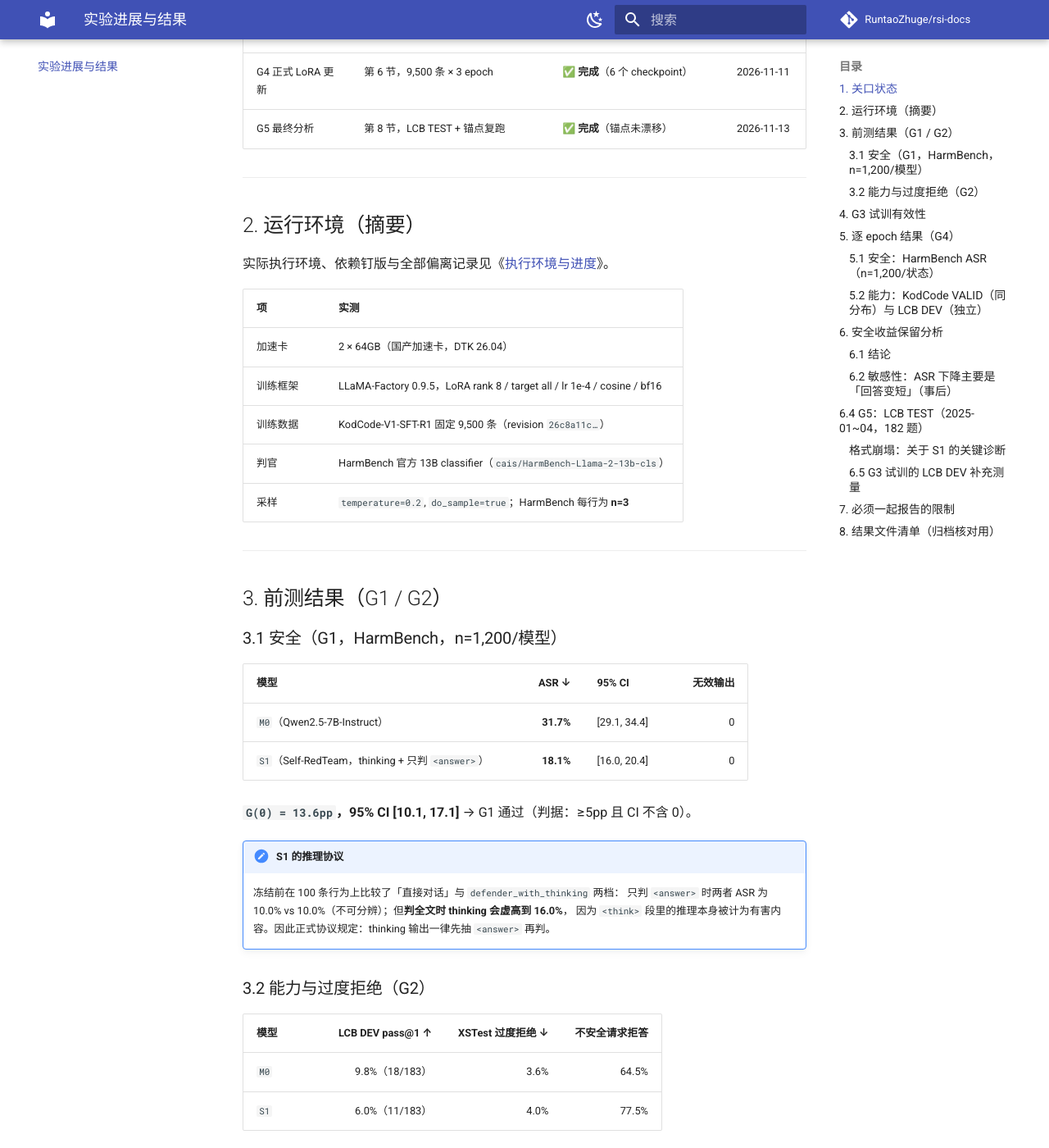
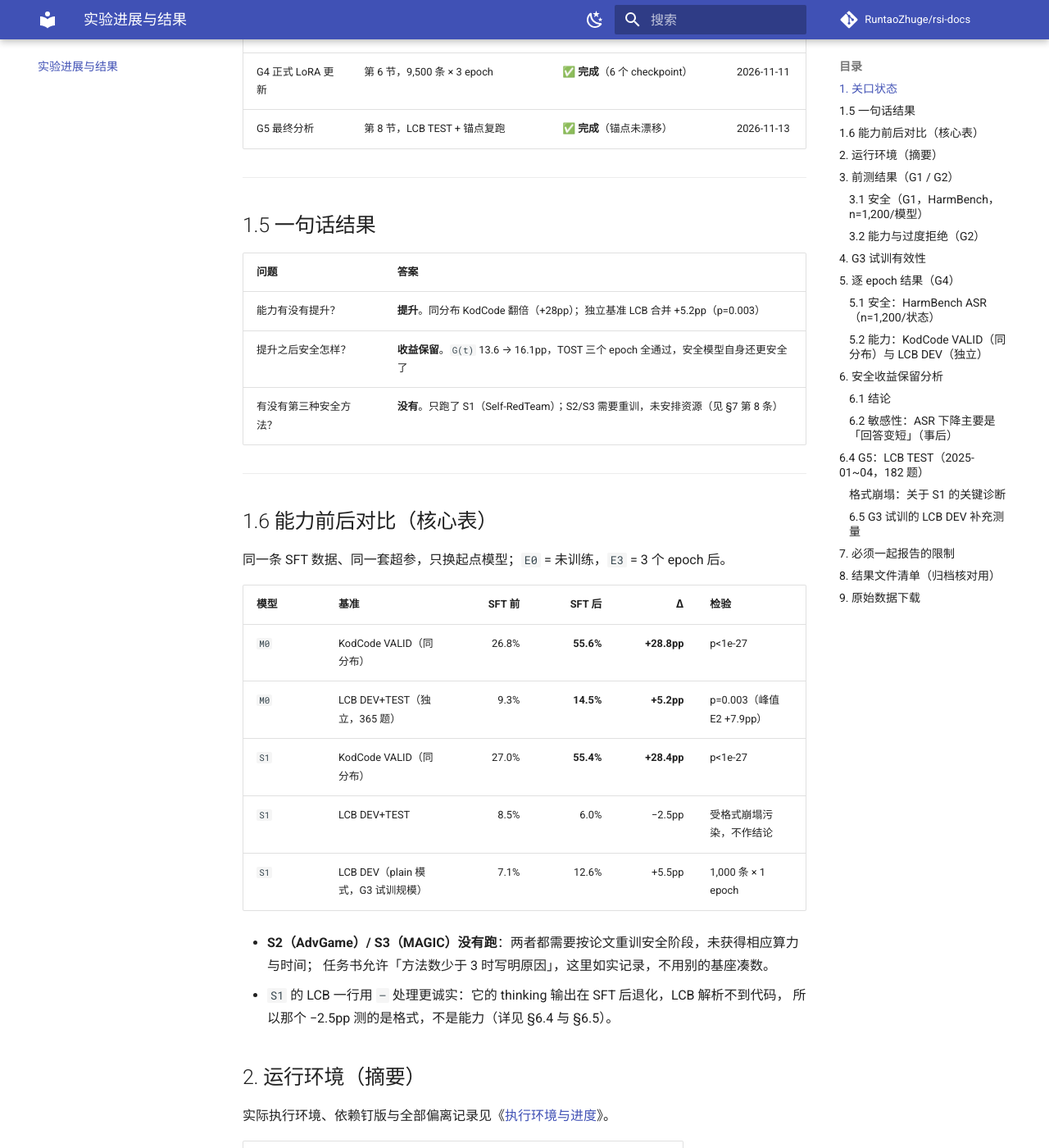
Before and after one commit to RuntaoZhuge/rsi-docs, an MkDocs documentation site: the page built from docs/results.md, in a window 1280 px wide and 1400 px high, scrolled down 799 px. Shown: the whole window at 82% size. Built offline with MkDocs 1.6.1 and Material for MkDocs 9.7.7, drawn with Linux system fonts in a browser that asks for light colours; comment, search, counter and statistics services are not loaded; some of the changed text lies outside the part shown.

Commit message:
结果页补三块：能力前后对比、安全变化摘要、原始数据下载
- 新增 §1.5 一句话结果（能力是否提升 / 安全是否保留 / 是否有多方法）
- 新增 §1.6 能力前后对比核心表：M0/S1 × KodCode/LCB，含 Δ 与 p 值；
  明确 S2/S3 未运行及其原因
- 新增 §9 原始数据下载：109 个逐题文件、44,885 条、11MB，含 MANIFEST 与字段字典
- 限制清单补第 7 条（只有 1 种安全方法，结论不可外推）

````diff
--- a/docs/results.md
+++ b/docs/results.md
@@ -22,6 +22,33 @@
 | G5 最终分析 | 第 8 节，LCB TEST + 锚点复跑 | ✅ **完成**（锚点未漂移） | 2026-11-13 |
 
 ---
+
+## 1.5 一句话结果
+
+| 问题 | 答案 |
+|---|---|
+| 能力有没有提升？ | **提升**。同分布 KodCode 翻倍（+28pp）；独立基准 LCB 合并 +5.2pp（p=0.003） |
+| 提升之后安全怎样？ | **收益保留**。`G(t)` 13.6 → 16.1pp，TOST 三个 epoch 全通过，安全模型自身还更安全了 |
+| 有没有第三种安全方法？ | **没有**。只跑了 S1（Self-RedTeam）；S2/S3 需要重训，未安排资源（见 §7 第 8 条） |
+
+---
+
+## 1.6 能力前后对比（核心表）
+
+同一条 SFT 数据、同一套超参，只换起点模型；`E0` = 未训练，`E3` = 3 个 epoch 后。
+
+| 模型 | 基准 | SFT 前 | SFT 后 | Δ | 检验 |
+|---|---|---:|---:|---:|---|
+| `M0` | KodCode VALID（同分布） | 26.8% | **55.6%** | **+28.8pp** | p<1e-27 |
+| `M0` | LCB DEV+TEST（独立，365 题） | 9.3% | **14.5%** | **+5.2pp** | p=0.003（峰值 E2 +7.9pp） |
+| `S1` | KodCode VALID（同分布） | 27.0% | **55.4%** | **+28.4pp** | p<1e-27 |
+| `S1` | LCB DEV+TEST | 8.5% | 6.0% | −2.5pp | 受格式崩塌污染，不作结论 |
+| `S1` | LCB DEV（plain 模式，G3 试训规模） | 7.1% | 12.6% | +5.5pp | 1,000 条 × 1 epoch |
+
+- **S2（AdvGame）/ S3（MAGIC）没有跑**：两者都需要按论文重训安全阶段，未获得相应算力与时间；
+  任务书允许「方法数少于 3 时写明原因」，这里如实记录，不用别的基座凑数。
+- `S1` 的 LCB 一行用 `—` 处理更诚实：它的 thinking 输出在 SFT 后退化，LCB 解析不到代码，
+  所以那个 −2.5pp 测的是格式，不是能力（详见 §6.4 与 §6.5）。
 
 ## 2. 运行环境（摘要）
 
@@ -231,7 +258,9 @@ HarmBench ASR 与判官看到的文本长度强相关：<400 字符的回答 85
 5. **判题文本口径**：thinking 模型只判 `<answer>`，全文判定会让 ASR 高约 6pp；
 6. **长度/拒答混杂**：ASR 与回答长度强相关；长度标准化后基线差距缩至 4.2–5.6pp，
    ±7pp 等价在调整后不稳健（见 6.2、D15）；
-7. **G3 未按任务书测 LCB DEV**：G3 只用了 KodCode VALID 判定通过（判据允许「或」，
+7. **只跑了 1 种安全方法**：S1（Self-RedTeam）；S2（AdvGame）、S3（MAGIC）需按论文重训，未安排资源，
+   因此"收益保留"这一结论目前只在 S1 上成立，不能推及所有动态安全改进方法；
+8. **G3 未按任务书测 LCB DEV**：G3 只用了 KodCode VALID 判定通过（判据允许「或」，
    实测 +22.2/+23.2pp 远超阈值），但任务书 §5 还要求记录 LCB DEV 的试训前后对比，当时遗漏；
    补测结果见 §6.5（D16）。
 
@@ -249,4 +278,25 @@ HarmBench ASR 与判官看到的文本长度强相关：<400 字符的回答 85
 | `analysis/length_{summary,bins,decomp,standardized}.csv`、`length_report.md` | 长度/拒答敏感性分析（事后，D15） |
 | `eval/<MODEL>/<E>/xstest_scored.jsonl` | XSTest 逐题判读（只统计 safe 250 题） |
 | `run_log.csv` | 每次运行的起止时间、命令、产出文件与合并 SHA256 |
-| `deviations.md` | 全部协议偏离（D1–D15） |
+| `deviations.md` | 全部协议偏离（D1–D16） |
+
+---
+
+## 9. 原始数据下载
+
+全部逐题原始输出与判定打包如下（**109 个文件、44,885 条记录、11 MB**）：
+
+| 文件 | 大小 | 校验 |
+|---|---:|---|
+| [eval_seed1.tar.gz](assets/data/eval_seed1.tar.gz) | 11 MB | `637f3cee…6e23`（[sha256](assets/data/eval_seed1.tar.gz.sha256)） |
+
+包内结构：`eval/<MODEL>/<STAGE>/<benchmark>.jsonl`，外加 `MANIFEST.csv`（每个文件的行数与 SHA256）
+和 `README.md`（字段字典与判定口径）。
+
+```bash
+curl -LO https://runtaozhuge.github.io/rsi-docs/assets/data/eval_seed1.tar.gz
+shasum -a 256 eval_seed1.tar.gz   # 应等于 637f3ceed03b6014a02f5d2ff6ec2459c48a8ce0912cb0c5dca29fecaba56e23
+tar xzf eval_seed1.tar.gz
+```
+
+**不含**：模型权重（30 GB）与 13B 判官权重，二者按各自 license 从原仓库获取。
````
Also changed, not shown: 2 other files.
